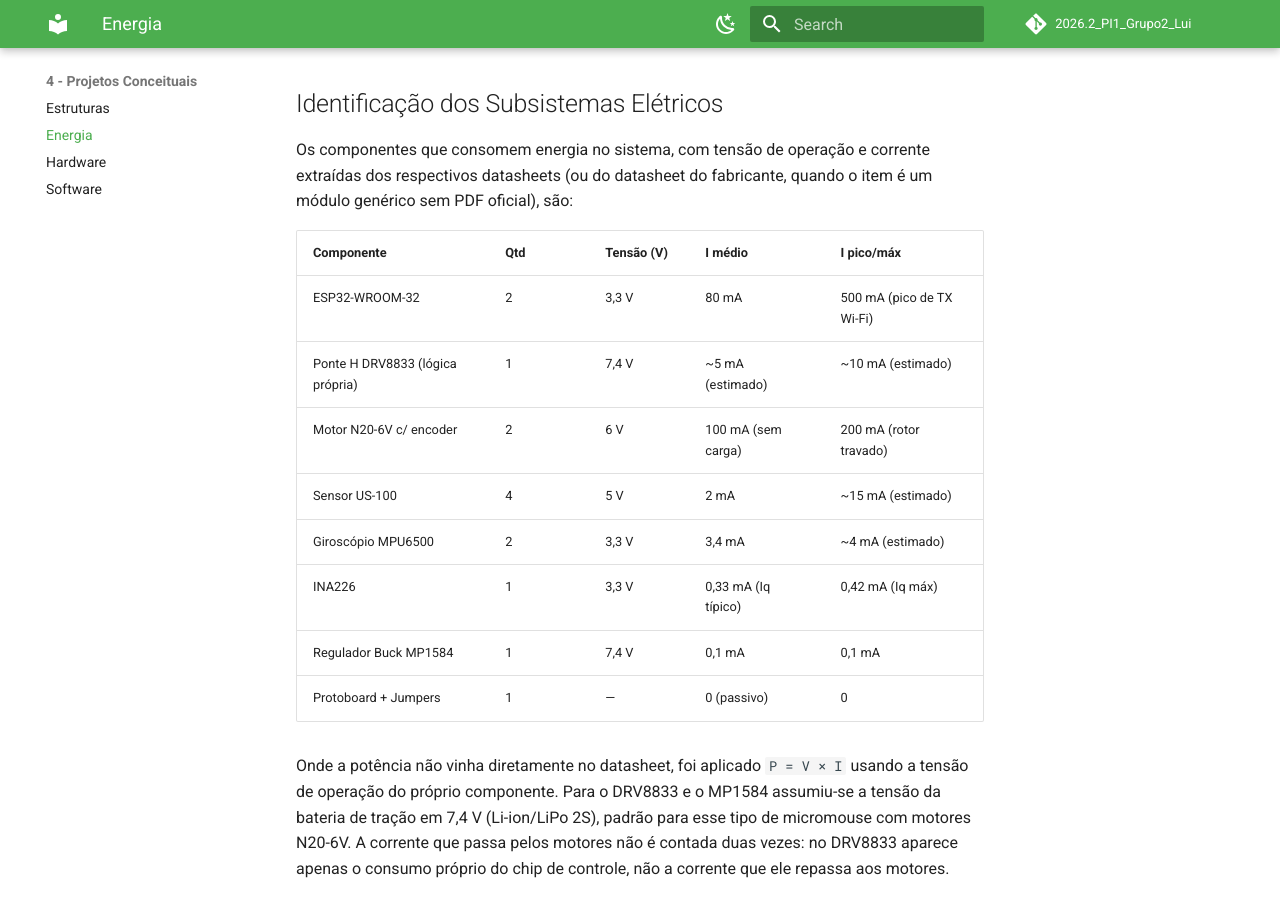
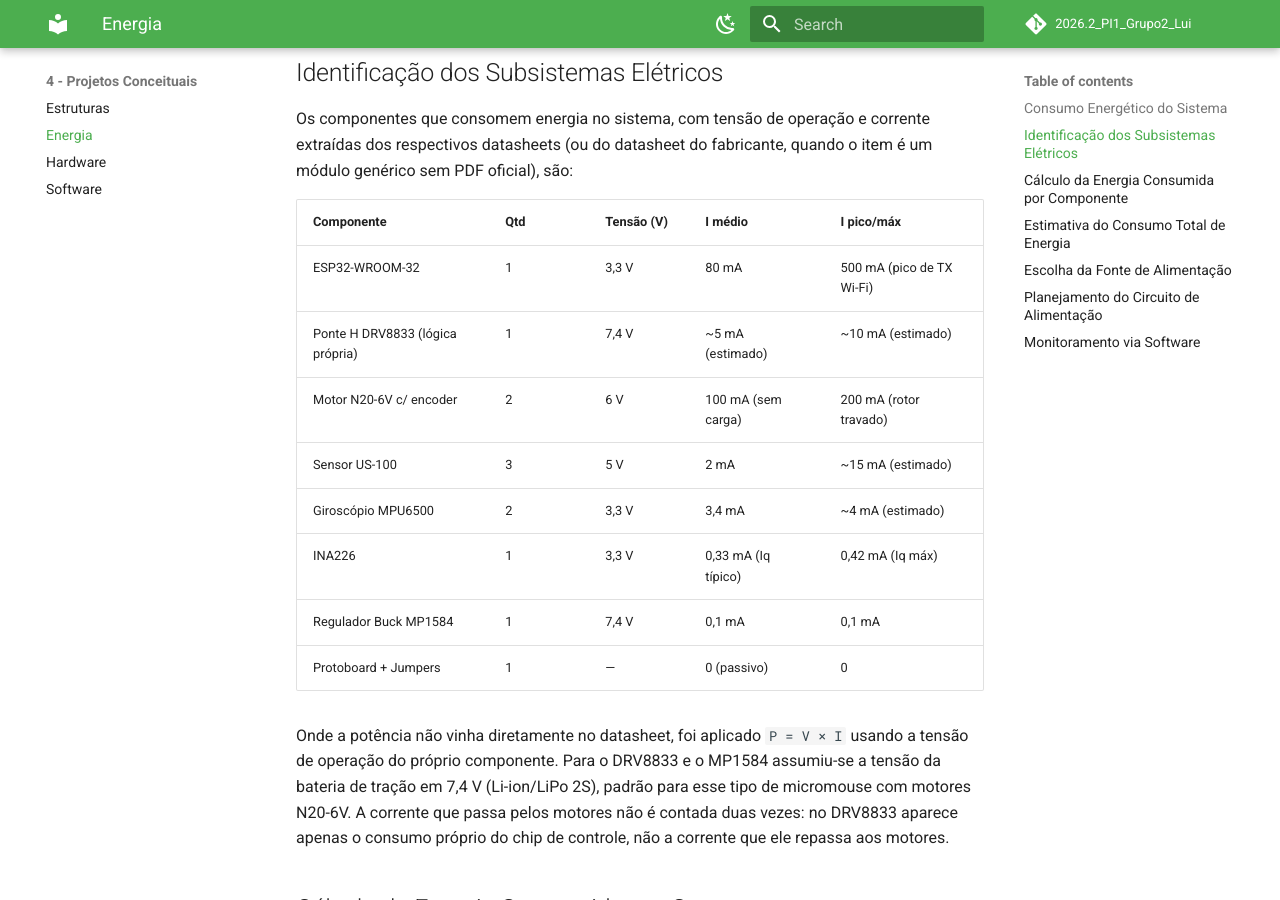
Before and after one commit to fcte-pi1/2026.2_PI1_Grupo2_Lui, an MkDocs documentation site: the page built from docs/4.2 - Projeto conceitual de energia.md, in a window 1280 px wide and 900 px high, scrolled down 340 px. Built offline with MkDocs 1.6.1 and Material for MkDocs 9.7.7, drawn with Linux system fonts in a browser that asks for light colours; comment, search, counter and statistics services are not loaded.

Commit message:
ajuste nas quantidades

```diff
--- a/docs/4.2 - Projeto conceitual de energia.md
+++ b/docs/4.2 - Projeto conceitual de energia.md
@@ -1,6 +1,6 @@
 # Projeto conceitual de Energia
 
-# Consumo Energético do Sistema
+## Consumo Energético do Sistema
 
 Com relação ao consumo energético do produto desenvolvido, foram realizados os cálculos de consumo dos componentes utilizados no Micromouse, com base em dados de datasheet, para justificar as decisões de projeto da fonte de alimentação.
 
@@ -10,10 +10,10 @@ Os componentes que consomem energia no sistema, com tensão de operação e corr
 
 | Componente | Qtd | Tensão (V) | I médio | I pico/máx |
 |---|---|---|---|---|
-| ESP32-WROOM-32 | 2 | 3,3 V | 80 mA | 500 mA (pico de TX Wi-Fi) |
+| ESP32-WROOM-32 | 1 | 3,3 V | 80 mA | 500 mA (pico de TX Wi-Fi) |
 | Ponte H DRV8833 (lógica própria) | 1 | 7,4 V | ~5 mA (estimado) | ~10 mA (estimado) |
 | Motor N20-6V c/ encoder | 2 | 6 V | 100 mA (sem carga) | 200 mA (rotor travado) |
-| Sensor US-100 | 4 | 5 V | 2 mA | ~15 mA (estimado) |
+| Sensor US-100 | 3 | 5 V | 2 mA | ~15 mA (estimado) |
 | Giroscópio MPU6500 | 2 | 3,3 V | 3,4 mA | ~4 mA (estimado) |
 | INA226 | 1 | 3,3 V | 0,33 mA (Iq típico) | 0,42 mA (Iq máx) |
 | Regulador Buck MP1584 | 1 | 7,4 V | 0,1 mA | 0,1 mA |
```
